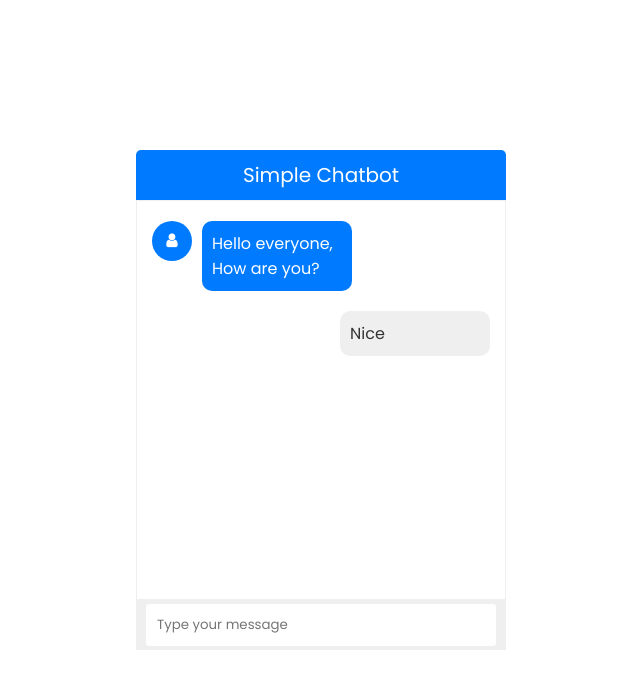
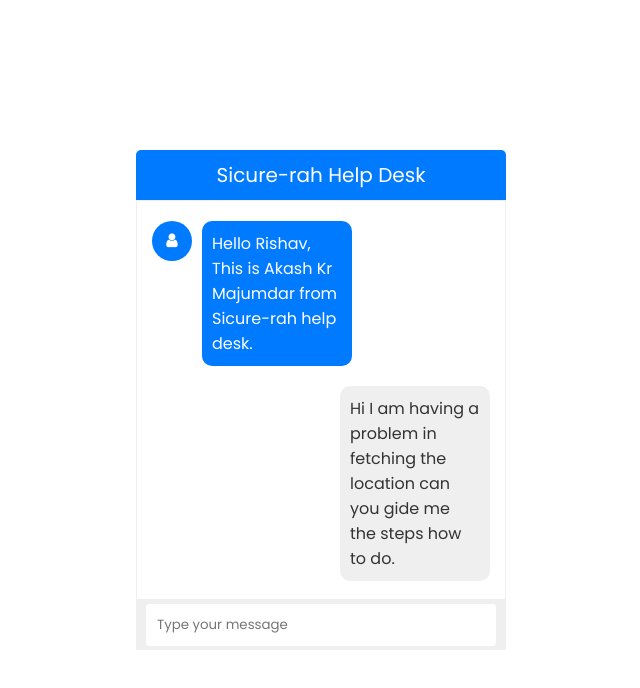
Before and after one commit to shirish79382/chatboxdemo, a plain HTML site: page index.html in a window 1280 px wide. Shown: the whole page, without its empty margins (319-959 px from the left). Drawn offline with Linux system fonts and the light colour scheme.

Commit message:
Chat Box demo

```diff
--- a/index.html
+++ b/index.html
@@ -10,20 +10,20 @@
 </head>
 <body>
     <div class="wrapper">
-        <div class="title">Simple Chatbot</div>
+        <div class="title">Sicure-rah Help Desk</div>
         <div class="box">
             <div class="item">
                 <div class="icon">
                     <i class="fa fa-user"></i>
                 </div>
                 <div class="msg">
-                    <p>Hello everyone, How are you?</p>
+                    <p>Hello Rishav, This is Akash Kr Majumdar from Sicure-rah help desk.</p>
                 </div>
             </div>
             <br clear="both">
             <div class="item right">
                 <div class="msg">
-                    <p>Nice</p>
+                    <p>Hi I am having a problem in fetching the location can you gide me the steps how to do.</p>
                 </div>
             </div>
         </div>
```
